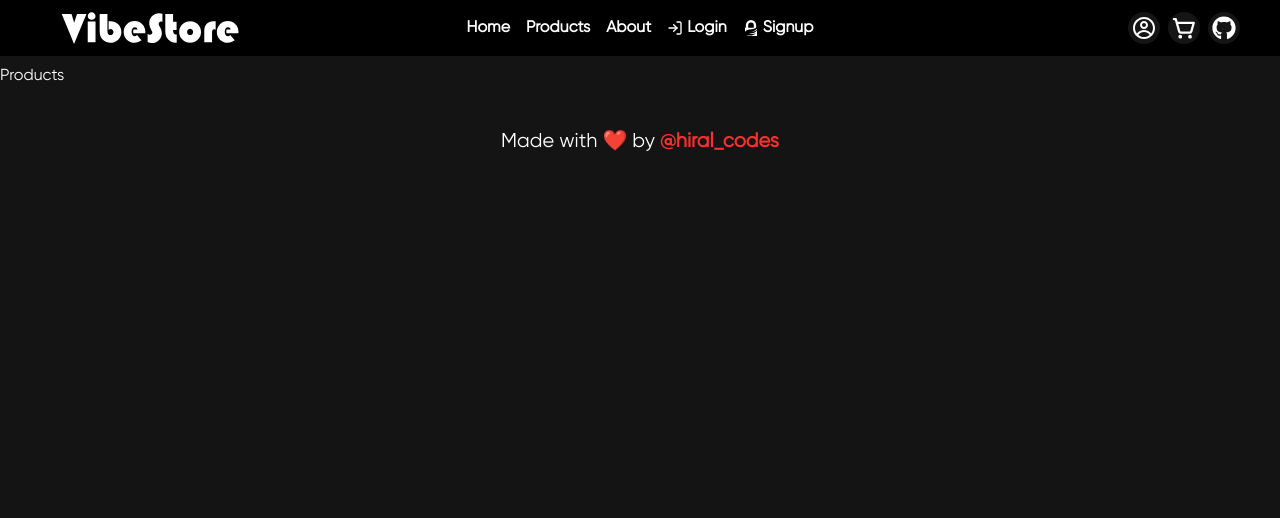
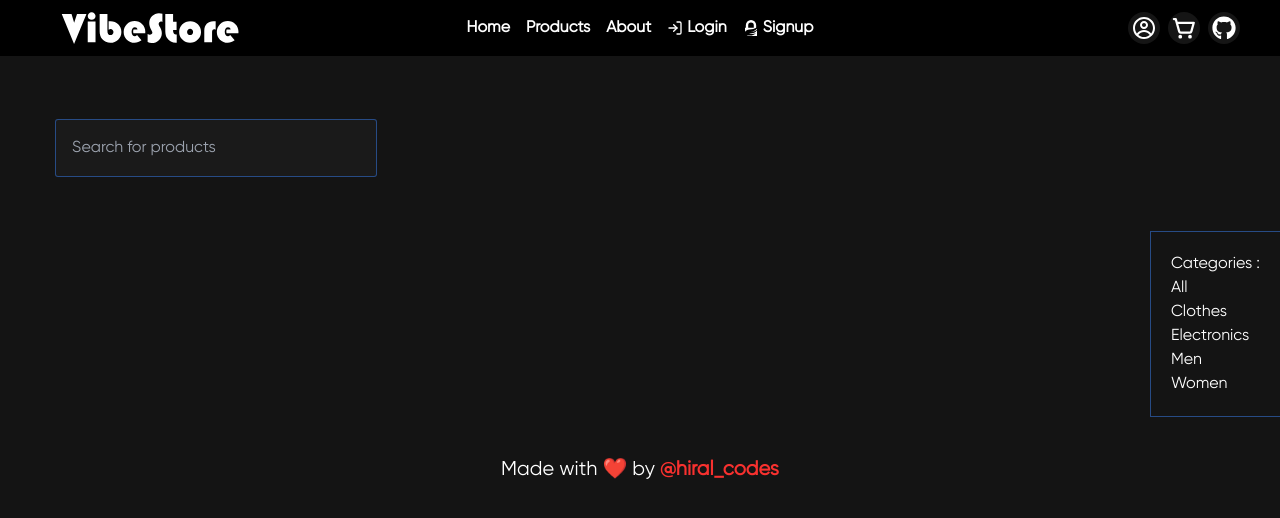
Before and after one commit to hiral-codes/reactstore, a React (Create React App) app: page /products in a window 1280 px wide. Shown: the top 518 px of the page. Built offline with nearby package versions, Linux system fonts and the light colour scheme.

Commit message:
products

```diff
--- a/src/components/Products.js
+++ b/src/components/Products.js
@@ -1,8 +1,28 @@
 import React from 'react'
-
+import { Link } from 'react-router-dom'
 function Products() {
   return (
-    <div>Products</div>
+    <div className='w-full'>
+      {/* Search Product */}
+      <div className="search flex items-center p-5 md:p-14">
+        <input type="search" className='bg-[#1a1a1a] px-2 md:p-4 md:w-80 py-1 outline-none ring-1 rounded-sm' placeholder='Search for products'/>
+      </div>
+      {/* Products & Categories */}
+      <div className="flex-col-reverse flex md:flex-row">
+        {/* All Products */}
+        <div className='Products flex-1'></div>
+        <div className="pl-5"><div className="categories p-5 ring-1 w-fit">
+          <h1>Categories :</h1>
+          <ul>
+            <li><Link to="/products/all">All</Link></li>
+            <li><Link to="/products/clothes">Clothes</Link></li>
+            <li><Link to="/products/jwallery">Electronics</Link></li>
+            <li><Link to="/products/men">Men</Link></li>
+            <li><Link to="/products/women">Women</Link></li>
+          </ul>
+        </div></div>
+      </div>
+    </div>
   )
 }
 
```
